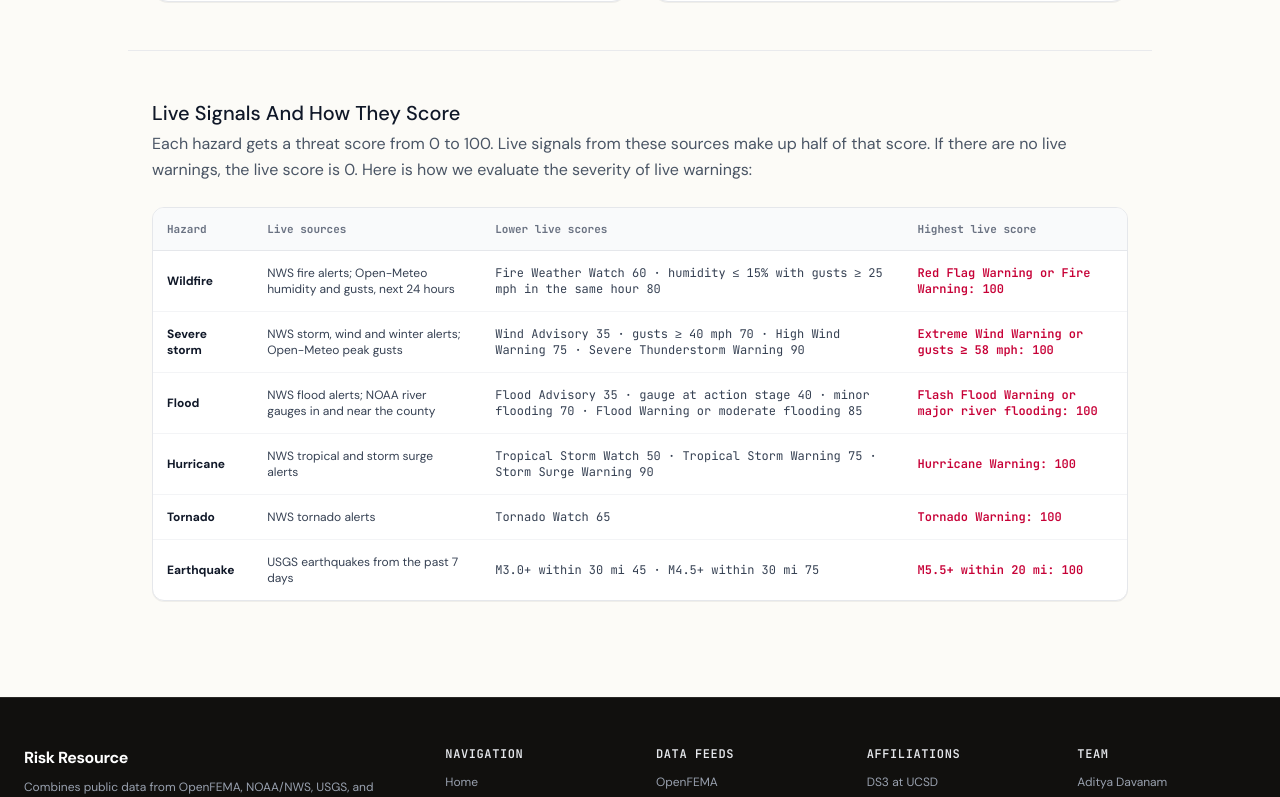
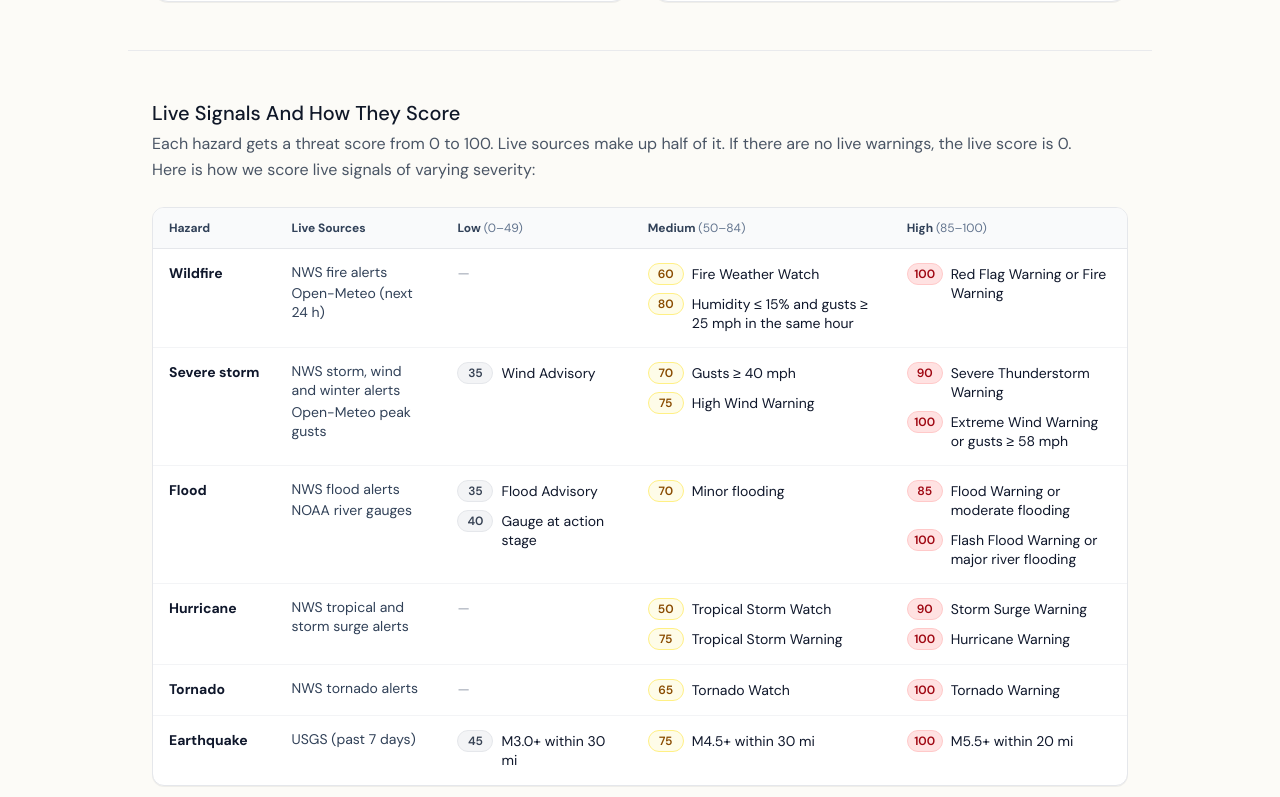
Before and after one commit to nathaniel-trueba/RiskResource, a Next.js app in the folder frontend/: page /about in a window 1280 px wide. Shown: the part 3523-4320 px from the top of the page. Built offline with nearby package versions, Linux system fonts and the light colour scheme.

Commit message:
revamp the table to be way more readable

```diff
--- a/frontend/app/about/page.tsx
+++ b/frontend/app/about/page.tsx
@@ -86,42 +86,101 @@ const DATA_SOURCES: DataSource[] = [
 
 // Mirrors ALERT_RULES in backend/app/domain/hazards.py and the thresholds in
 // backend/app/domain/scoring.py. Change them together.
-const LIVE_SIGNALS = [
+interface SeverityLevel {
+  score: number;
+  condition: string;
+}
+
+interface LiveSignalRow {
+  hazard: string;
+  sources: string[];
+  levels: SeverityLevel[]; // lowest score first
+}
+
+const LIVE_SIGNALS: LiveSignalRow[] = [
   {
     hazard: 'Wildfire',
-    sources: 'NWS fire alerts; Open-Meteo humidity and gusts, next 24 hours',
-    lower: 'Fire Weather Watch 60 · humidity ≤ 15% with gusts ≥ 25 mph in the same hour 80',
-    highest: 'Red Flag Warning or Fire Warning: 100',
+    sources: ['NWS fire alerts', 'Open-Meteo (next 24 h)'],
+    levels: [
+      { score: 60, condition: 'Fire Weather Watch' },
+      { score: 80, condition: 'Humidity ≤ 15% and gusts ≥ 25 mph in the same hour' },
+      { score: 100, condition: 'Red Flag Warning or Fire Warning' },
+    ],
   },
   {
     hazard: 'Severe storm',
-    sources: 'NWS storm, wind and winter alerts; Open-Meteo peak gusts',
-    lower: 'Wind Advisory 35 · gusts ≥ 40 mph 70 · High Wind Warning 75 · Severe Thunderstorm Warning 90',
-    highest: 'Extreme Wind Warning or gusts ≥ 58 mph: 100',
+    sources: ['NWS storm, wind and winter alerts', 'Open-Meteo peak gusts'],
+    levels: [
+      { score: 35, condition: 'Wind Advisory' },
+      { score: 70, condition: 'Gusts ≥ 40 mph' },
+      { score: 75, condition: 'High Wind Warning' },
+      { score: 90, condition: 'Severe Thunderstorm Warning' },
+      { score: 100, condition: 'Extreme Wind Warning or gusts ≥ 58 mph' },
+    ],
   },
   {
     hazard: 'Flood',
-    sources: 'NWS flood alerts; NOAA river gauges in and near the county',
-    lower: 'Flood Advisory 35 · gauge at action stage 40 · minor flooding 70 · Flood Warning or moderate flooding 85',
-    highest: 'Flash Flood Warning or major river flooding: 100',
+    sources: ['NWS flood alerts', 'NOAA river gauges'],
+    levels: [
+      { score: 35, condition: 'Flood Advisory' },
+      { score: 40, condition: 'Gauge at action stage' },
+      { score: 70, condition: 'Minor flooding' },
+      { score: 85, condition: 'Flood Warning or moderate flooding' },
+      { score: 100, condition: 'Flash Flood Warning or major river flooding' },
+    ],
   },
   {
     hazard: 'Hurricane',
-    sources: 'NWS tropical and storm surge alerts',
-    lower: 'Tropical Storm Watch 50 · Tropical Storm Warning 75 · Storm Surge Warning 90',
-    highest: 'Hurricane Warning: 100',
+    sources: ['NWS tropical and storm surge alerts'],
+    levels: [
+      { score: 50, condition: 'Tropical Storm Watch' },
+      { score: 75, condition: 'Tropical Storm Warning' },
+      { score: 90, condition: 'Storm Surge Warning' },
+      { score: 100, condition: 'Hurricane Warning' },
+    ],
   },
   {
     hazard: 'Tornado',
-    sources: 'NWS tornado alerts',
-    lower: 'Tornado Watch 65',
-    highest: 'Tornado Warning: 100',
+    sources: ['NWS tornado alerts'],
+    levels: [
+      { score: 65, condition: 'Tornado Watch' },
+      { score: 100, condition: 'Tornado Warning' },
+    ],
   },
   {
     hazard: 'Earthquake',
-    sources: 'USGS earthquakes from the past 7 days',
-    lower: 'M3.0+ within 30 mi 45 · M4.5+ within 30 mi 75',
-    highest: 'M5.5+ within 20 mi: 100',
+    sources: ['USGS (past 7 days)'],
+    levels: [
+      { score: 45, condition: 'M3.0+ within 30 mi' },
+      { score: 75, condition: 'M4.5+ within 30 mi' },
+      { score: 100, condition: 'M5.5+ within 20 mi' },
+    ],
+  },
+];
+
+// Severity bands for the table's columns. Each band's badge uses a muted color:
+// gray low, pale yellow medium, soft red high.
+const SEVERITY_BANDS = [
+  {
+    label: 'Low',
+    range: '0–49',
+    min: 0,
+    max: 49,
+    badge: 'bg-gray-100 text-gray-700 border-gray-200 dark:bg-white/10 dark:text-gray-200 dark:border-white/15',
+  },
+  {
+    label: 'Medium',
+    range: '50–84',
+    min: 50,
+    max: 84,
+    badge: 'bg-yellow-50 text-yellow-800 border-yellow-200 dark:bg-yellow-950/40 dark:text-yellow-200 dark:border-yellow-900/60',
+  },
+  {
+    label: 'High',
+    range: '85–100',
+    min: 85,
+    max: 100,
+    badge: 'bg-red-100 text-red-800 border-red-200 dark:bg-red-950/50 dark:text-red-200 dark:border-red-900/60',
   },
 ];
 
@@ -294,28 +353,64 @@ export default function AboutDataPage() {
           <div className="mb-6">
             <h2 className="text-xl font-medium text-gray-900 dark:text-white">Live Signals And How They Score</h2>
             <p className="text-s text-gray-600 dark:text-gray-400 mt-1 max-w-2.5xl leading-relaxed">
-              Each hazard gets a threat score from 0 to 100.  Live signals from these sources make up half of that score.
-              If there are no live warnings, the live score is 0. Here is how we evaluate the severity of live warnings:
+              Each hazard gets a threat score from 0 to 100.  Live sources make up half of it.
+              If there are no live warnings, the live score is 0.
+              <br />Here is how we score live signals of varying severity:
             </p>
           </div>
 
           <div className="overflow-x-auto bg-white dark:bg-[#181613] border border-gray-200 dark:border-white/10 rounded-xl shadow-2xs">
-            <table className="w-full text-left border-collapse text-xs">
+            <table className="w-full text-left border-collapse text-sm">
               <thead>
-                <tr className="border-b border-gray-200 dark:border-white/10 bg-gray-50 dark:bg-[#211e1a] font-mono text-gray-500 dark:text-gray-400 text-[11px]">
-                  <th className="p-3.5">Hazard</th>
-                  <th className="p-3.5">Live sources</th>
-                  <th className="p-3.5">Lower live scores</th>
-                  <th className="p-3.5">Highest live score</th>
+                <tr className="border-b border-gray-200 dark:border-white/10 bg-gray-50 dark:bg-[#211e1a] text-xs font-semibold text-slate-700 dark:text-gray-300">
+                  <th scope="col" className="px-4 py-3 align-middle whitespace-nowrap">Hazard</th>
+                  <th scope="col" className="px-4 py-3 align-middle whitespace-nowrap">Live Sources</th>
+                  {SEVERITY_BANDS.map((band) => (
+                    <th key={band.label} scope="col" className="px-4 py-3 align-middle whitespace-nowrap">
+                      {band.label}{' '}
+                      <span className="font-normal text-slate-500 dark:text-gray-400">({band.range})</span>
+                    </th>
+                  ))}
                 </tr>
               </thead>
-              <tbody className="divide-y divide-gray-100 dark:divide-white/10 text-gray-700 dark:text-gray-300">
+              <tbody className="divide-y divide-gray-100 dark:divide-white/10 text-slate-900 dark:text-gray-100">
                 {LIVE_SIGNALS.map((row) => (
-                  <tr key={row.hazard}>
-                    <td className="p-3.5 font-bold text-gray-900 dark:text-white">{row.hazard}</td>
-                    <td className="p-3.5">{row.sources}</td>
-                    <td className="p-3.5 font-mono">{row.lower}</td>
-                    <td className="p-3.5 font-mono text-rose-700 dark:text-rose-400 font-semibold">{row.highest}</td>
+                  <tr key={row.hazard} className="align-top">
+                    <th scope="row" className="px-4 py-3.5 font-bold whitespace-nowrap">{row.hazard}</th>
+                    <td className="px-4 py-3.5 text-slate-700 dark:text-gray-300 min-w-[9rem] max-w-[13rem]">
+                      <ul className="space-y-0.5 leading-snug">
+                        {row.sources.map((source) => (
+                          <li key={source}>{source}</li>
+                        ))}
+                      </ul>
+                    </td>
+                    {SEVERITY_BANDS.map((band) => {
+                      const levels = row.levels
+                        .filter((level) => level.score >= band.min && level.score <= band.max)
+                        .sort((a, b) => a.score - b.score);
+                      return (
+                        <td key={band.label} className="px-4 py-3.5 min-w-[11rem]">
+                          {levels.length === 0 ? (
+                            <span className="text-gray-400 dark:text-gray-500" aria-label="None">
+                              —
+                            </span>
+                          ) : (
+                            <ol className="space-y-2">
+                              {levels.map((level) => (
+                                <li key={level.condition} className="flex items-start gap-2">
+                                  <span
+                                    className={`inline-flex w-9 shrink-0 justify-center rounded-full border py-0.5 text-xs font-semibold tabular-nums ${band.badge}`}
+                                  >
+                                    {level.score}
+                                  </span>
+                                  <span className="leading-snug pt-0.5">{level.condition}</span>
+                                </li>
+                              ))}
+                            </ol>
+                          )}
+                        </td>
+                      );
+                    })}
                   </tr>
                 ))}
               </tbody>
```
